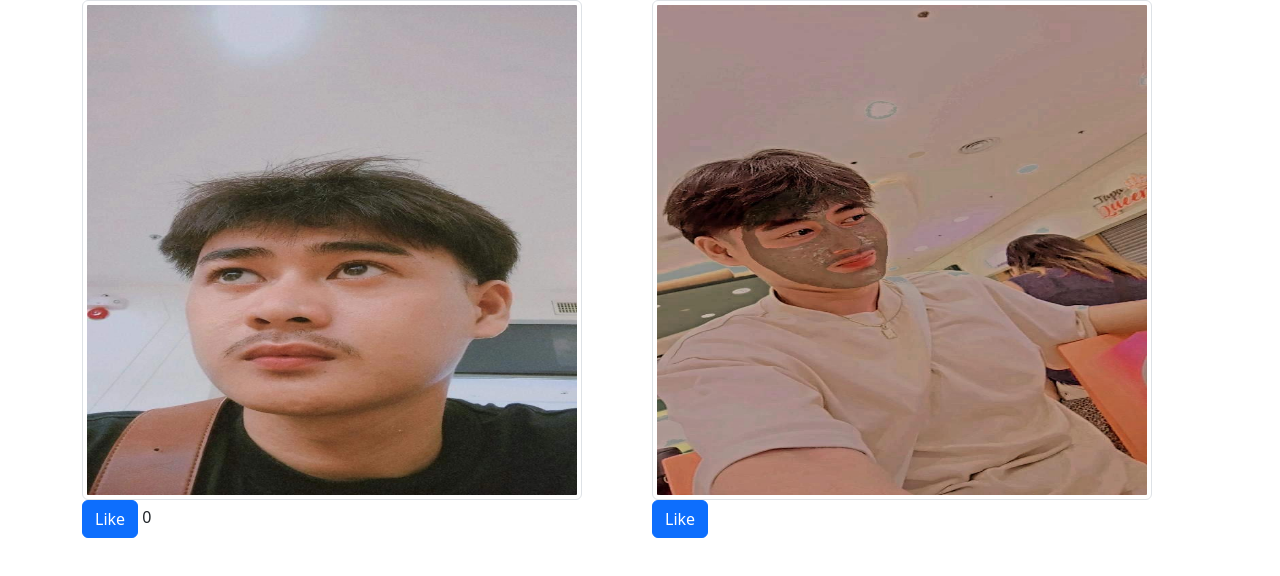
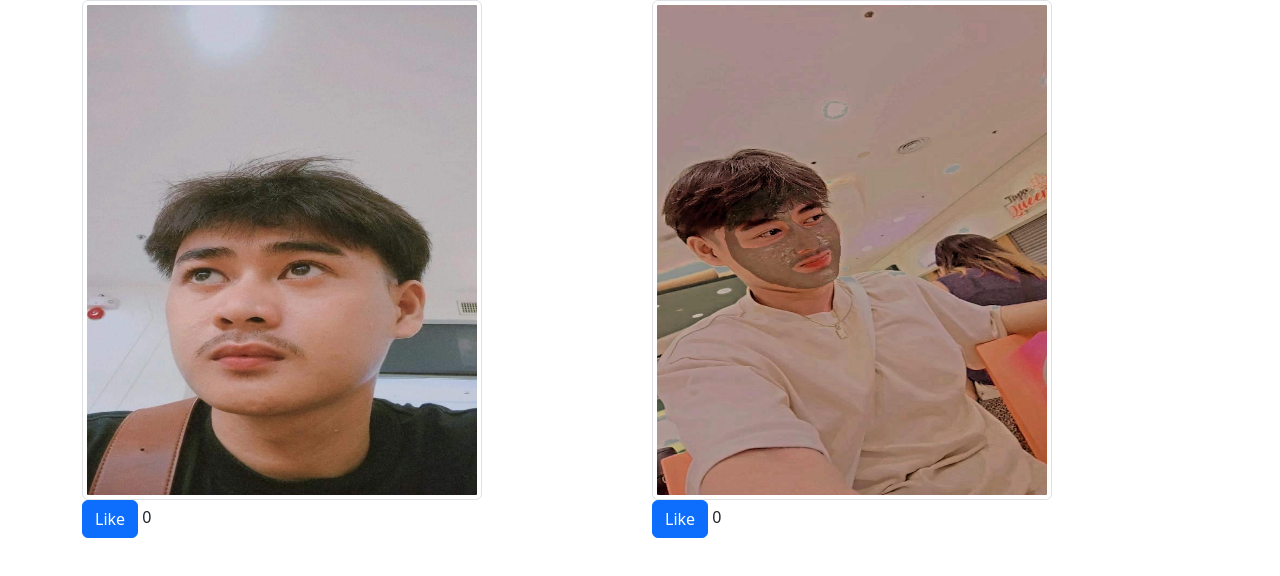
Before and after one commit to Kelvinrosario/Kelvin.github.io, a plain HTML site: page Index.html in a window 1280 px wide. Drawn offline with nearby package versions, Linux system fonts and the light colour scheme.

Commit message:
Update Index.html

```diff
--- a/Index.html
+++ b/Index.html
@@ -1,5 +1,5 @@
 <!DOCTYPE html>
-   <title>Survey about my pictute</title>
+   <title> pic </title>
    <head>
      <link href="https://cdn.jsdelivr.net/npm/bootstrap@5.3.3/dist/css/bootstrap.min.css" rel="stylesheet" integrity="sha384-QWTKZyjpPEjISv5WaRU9OFeRpok6YctnYmDr5pNlyT2bRjXh0JMhjY6hW+ALEwIH" crossorigin="anonymous">
      <script src="https://cdn.jsdelivr.net/npm/bootstrap@5.3.3/dist/js/bootstrap.bundle.min.js" integrity="sha384-YvpcrYf0tY3lHB60NNkmXc5s9fDVZLESaAA55NDzOxhy9GkcIdslK1eN7N6jIeHz" crossorigin="anonymous"></script>
@@ -8,16 +8,17 @@
        <div class="container">
           <div class="row">
                <div class="col-6">
-                 <img src="kelvinrosario1.jpg" class="img-thumbnail" style="width:500px;height:500px;"/><br>
-                 <button class="btn btn-primary" type="button" id="btnLike1"> Like</button>
+                 <img src="kelvinrosario1.jpg" class="img-thumbnail" style="width:400px;height:500px;"/><br>
+                 <button class="btn btn-primary" type="button" id="btnLike1">Like</button>
                   <output id="countLike1"> 0 </output>
                </div>
                <div class="col-6">
-                 <img src="kevin1.jpg" class="img-thumbnail" style="width:500px;height:500px;"/><br>
-                 <button class="btn btn-primary" type="button" id="btnLike2"> Like</button>
-                  <output id="countLike2"> </output>
+                 <img src="kevin1.jpg" class="img-thumbnail" style="width:400px;height:500px;"/><br>
+                 <button class="btn btn-primary" type="button" id="btnLike2">Like</button>
+                  <output id="countLike2"> 0 </output>
                </div>
          </div>
-      </div>
+       </div>
+      <script src="index.js"></script>
    </body>
 </html>
```
